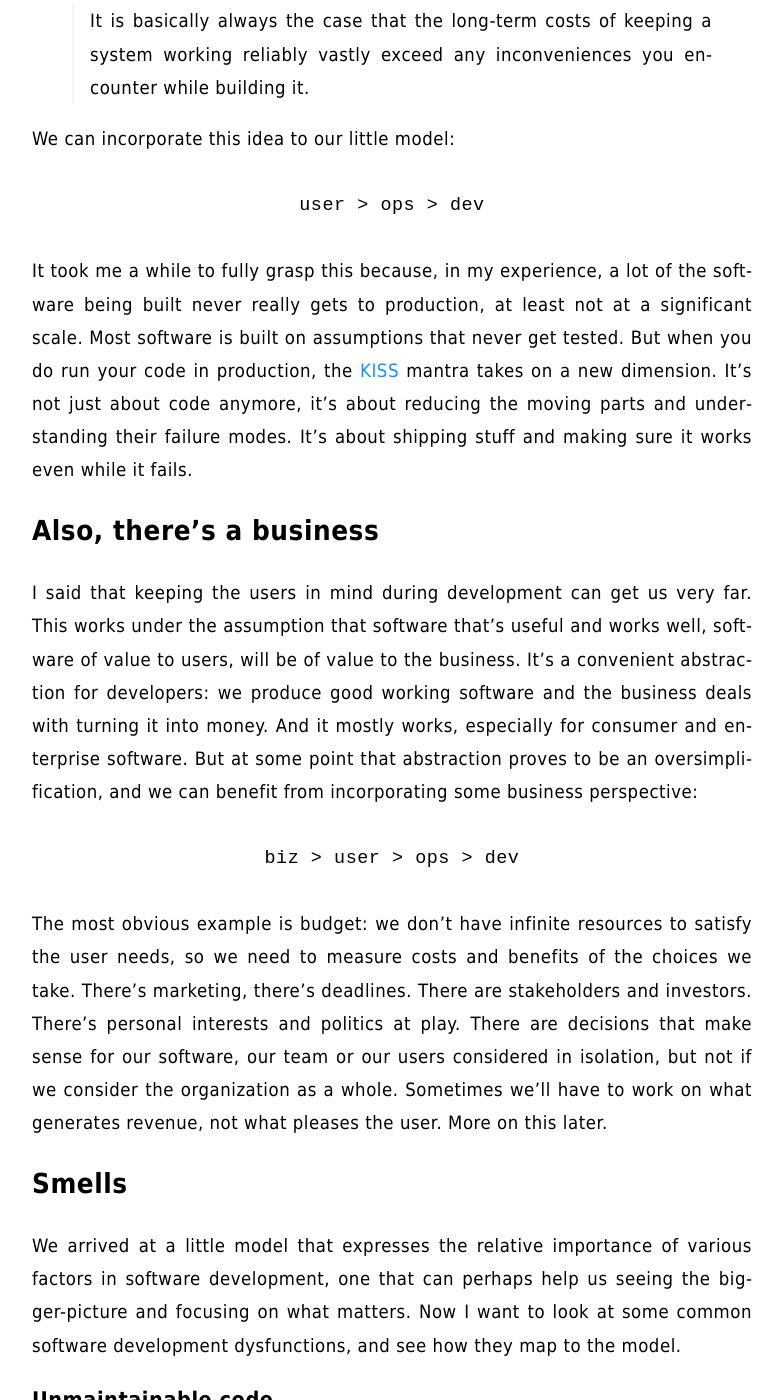
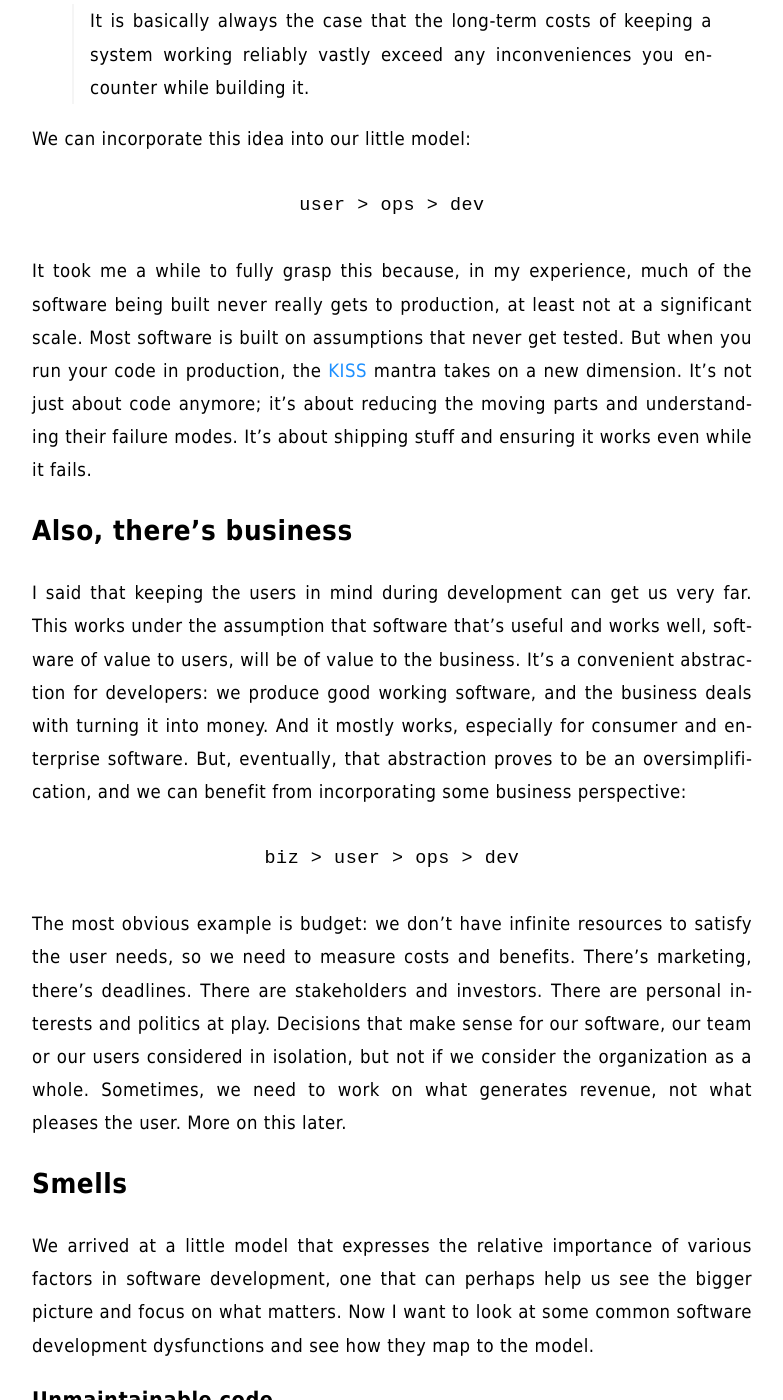
Before and after one commit to facundoolano/olano.dev, a Jekyll site: the page built from _posts/2023-11-30-code-is-run-more-than-read-hopefully.md, in a window 1280 px wide and 1400 px high, scrolled down 1575 px. Shown: the whole window, without its empty margins (248-1031 px from the left). Built offline with Jekyll 4.4.1, drawn with Linux system fonts in a browser that asks for light colours; some of the changed text lies outside the part shown.

Commit message:
some grammarly suggestions

```diff
--- a/_posts/2023-11-30-code-is-run-more-than-read-hopefully.md
+++ b/_posts/2023-11-30-code-is-run-more-than-read-hopefully.md
@@ -21,7 +21,7 @@ Let me express this idea more succinctly as:
 </p>
 </div>
 
-I think this line of thought can be extended beyond code-writing, and used as a rule of thumb to identify problems and make decisions.
+I think this line of thought can be extended beyond code-writing and used as a rule of thumb to identify problems and make decisions.
 
 
 ## Code is used more than read
@@ -44,16 +44,16 @@ Or, since we won't need to distinguish between developer roles anymore:
 
 This is why, instead of guessing or asking what they need, it's best to put the program in front of the users early and frequently and to incorporate what we learn from their feedback.
 
-This is a strong mental model, just keeping the users in mind during development can get us pretty far. It's approximately how I learned the job and how I understood it for the first half of my career.
+This is a strong mental model, just keeping the users in mind during development can get us quite far. It's approximately how I learned the job and how I understood it for the first half of my career.
 
 
 ## Code is run more than read
 
-When I say "run" I don't just mean executing a program, I mean operating it in production, with all that that entails: deploying, upgrading, observing, auditing, monitoring, fixing, decommissioning, etc. As Dan McKinley [puts it](https://mcfunley.com/choose-boring-technology):
+When I say "run" I don't just mean executing a program; I mean operating it in production, with all that it entails: deploying, upgrading, observing, auditing, monitoring, fixing, decommissioning, etc. As Dan McKinley [puts it](https://mcfunley.com/choose-boring-technology):
 
 > It is basically always the case that the long-term costs of keeping a system working reliably vastly exceed any inconveniences you encounter while building it.
 
-We can incorporate this idea to our little model:
+We can incorporate this idea into our little model:
 
 <div class="org-center">
 <p>
@@ -61,12 +61,12 @@ We can incorporate this idea to our little model:
 </p>
 </div>
 
-It took me a while to fully grasp this because, in my experience, a lot of the software being built never really gets to production, at least not at a significant scale. Most software is built on assumptions that never get tested. But when you do run your code in production, the [KISS](https://en.wikipedia.org/wiki/KISS_principle) mantra takes on a new dimension. It's not just about code anymore, it's about reducing the moving parts and understanding their failure modes. It's about shipping stuff and making sure it works even while it fails.
+It took me a while to fully grasp this because, in my experience, much of the software being built never really gets to production, at least not at a significant scale. Most software is built on assumptions that never get tested. But when you run your code in production, the [KISS](https://en.wikipedia.org/wiki/KISS_principle) mantra takes on a new dimension. It's not just about code anymore; it's about reducing the moving parts and understanding their failure modes. It's about shipping stuff and ensuring it works even while it fails.
 
 
-## Also, there's a business
+## Also, there's business
 
-I said that keeping the users in mind during development can get us very far. This works under the assumption that software that's useful and works well, software of value to users, will be of value to the business. It's a convenient abstraction for developers: we produce good working software and the business deals with turning it into money. And it mostly works, especially for consumer and enterprise software. But at some point that abstraction proves to be an oversimplification, and we can benefit from incorporating some business perspective:
+I said that keeping the users in mind during development can get us very far. This works under the assumption that software that's useful and works well, software of value to users, will be of value to the business. It's a convenient abstraction for developers: we produce good working software, and the business deals with turning it into money. And it mostly works, especially for consumer and enterprise software. But, eventually, that abstraction proves to be an oversimplification, and we can benefit from incorporating some business perspective:
 
 <div class="org-center">
 <p>
@@ -74,12 +74,12 @@ I said that keeping the users in mind during development can get us very far. Th
 </p>
 </div>
 
-The most obvious example is budget: we don't have infinite resources to satisfy the user needs, so we need to measure costs and benefits of the choices we take. There's marketing, there's deadlines. There are stakeholders and investors. There's personal interests and politics at play. There are decisions that make sense for our software, our team or our users considered in isolation, but not if we consider the organization as a whole. Sometimes we'll have to work on what generates revenue, not what pleases the user. More on this later.
+The most obvious example is budget: we don't have infinite resources to satisfy the user needs, so we need to measure costs and benefits. There's marketing, there's deadlines. There are stakeholders and investors. There are personal interests and politics at play. Decisions that make sense for our software, our team or our users considered in isolation, but not if we consider the organization as a whole. Sometimes, we need to work on what generates revenue, not what pleases the user. More on this later.
 
 
 ## Smells
 
-We arrived at a little model that expresses the relative importance of various factors in software development, one that can perhaps help us seeing the bigger-picture and focusing on what matters. Now I want to look at some common software development dysfunctions, and see how they map to the model.
+We arrived at a little model that expresses the relative importance of various factors in software development, one that can perhaps help us see the bigger picture and focus on what matters. Now I want to look at some common software development dysfunctions and see how they map to the model.
 
 
 ### Unmaintainable code
@@ -145,7 +145,7 @@ This is software that's built but rarely (or never) gets to production. I call t
 
 <div class="org-center"><p><code>biz > <del>user ></del> ops > dev</code></p></div>
 
-Another kind of imaginary software is the one that doesn't have users. (But scales). This is software that doesn't solve a problem or solves the wrong problem, perhaps nobody's problem. Software that results from taking some hyped tech and hammering everything with it until something vaguely resembling a use case comes up.
+Another kind of imaginary software is the one that doesn't have users. (But scales). This is software that doesn't solve a problem, or solves the wrong problem, perhaps nobody's problem. Software that results from taking some hyped tech and hammering everything with it until something vaguely resembling a use case comes up.
 
 
 ### Late capitalism
```
Also changed, not shown: other parts of _posts/2023-11-30-code-is-run-more-than-read-hopefully.md (+5 -5 lines), org/_posts/2023-11-30-code-is-run-more-than-read-hopefully.org (+15 -15 lines).
